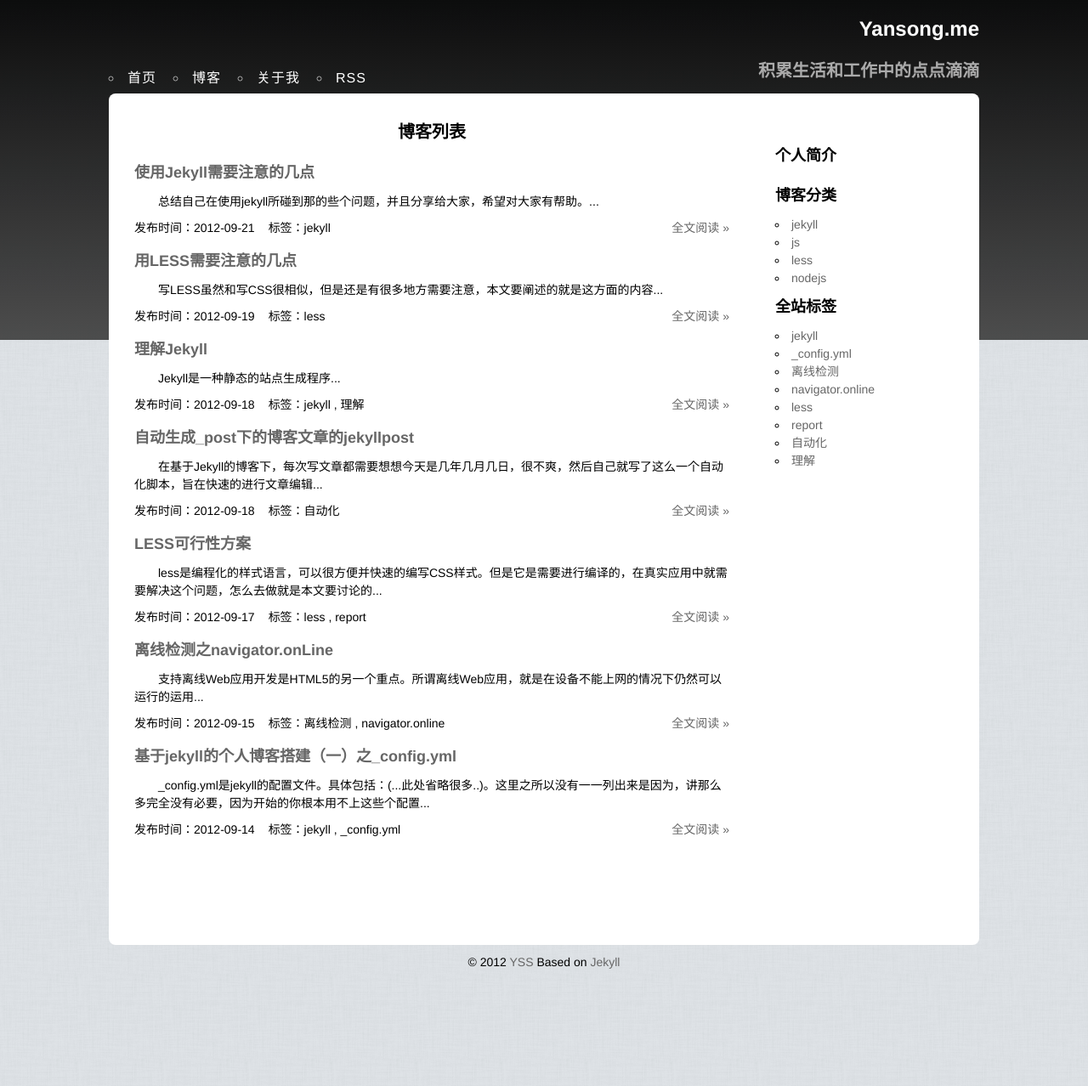
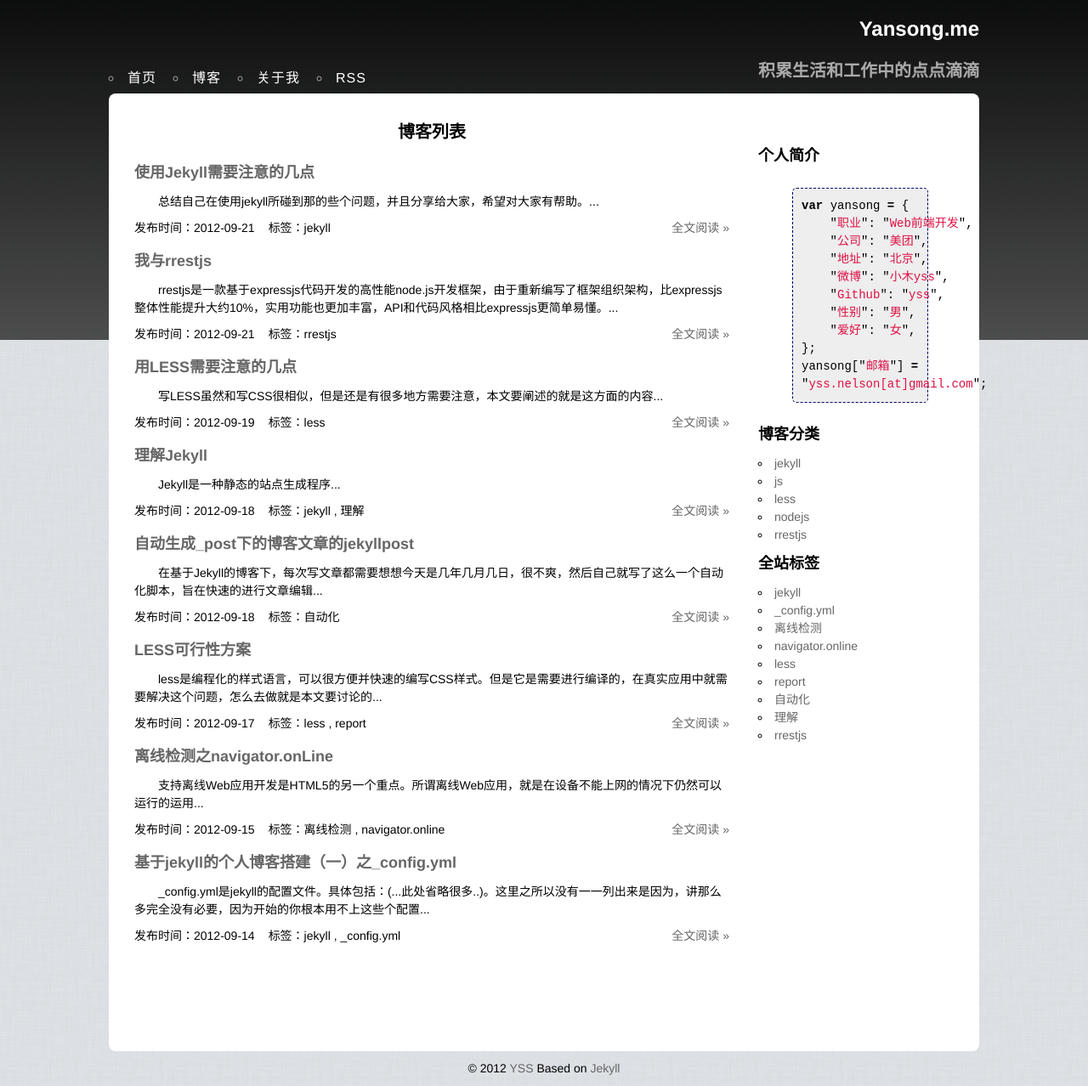
Before and after one commit to yss/yss.github.io, a Jekyll site: the page built from blog.html, in a window 1280 px wide. Shown: the whole page at 85% size. Built offline with Jekyll 4.4.1, drawn with Linux system fonts in a browser that asks for light colours; Markdown is read by kramdown in place of the engine named in the settings; before the commit the page ends 1153 px from its top, so only the background shows below that.

Commit message:
add rrest

```diff
--- a/_layouts/blog-list.html
+++ b/_layouts/blog-list.html
@@ -10,6 +10,19 @@ layout: default
         <section class="profile box">
             <h3>个人简介</h3>
             <div class="cont">
+{% highlight javascript %}
+var yansong = {
+    "职业": "Web前端开发",
+    "公司": "美团",
+    "地址": "北京",
+    "微博": "小木yss",
+    "Github": "yss",
+    "性别": "男",
+    "爱好": "女",
+};
+yansong["邮箱"] =
+"yss.nelson[at]gmail.com";
+{% endhighlight %}
             </div>
         </section>
         <section class="box">
--- a/_layouts/default.html
+++ b/_layouts/default.html
@@ -9,7 +9,7 @@
     <meta name="generator" content="Jekyll" />
     <meta name="jekyll" content="I am very sad for paginator only works in index.html file." />
     <link rel="shortcut icon" href="/favicon.ico" type="image/x-icon">
-    <link rel="stylesheet" href="/static/css/base.css?v=20120921" />
+    <link rel="stylesheet" href="/static/css/base.css?v=20120921a" />
     <link rel="alternate" type="application/atom+xml" title="Recent Entries" href="/atom.xml">
     <!--[if lt IE 9]><script src="http://html5shim.googlecode.com/svn/trunk/html5.js"></script><![endif]-->
 </head>
--- /dev/null
+++ b/_posts/2012-09-21-go-with-rrestjs.md
@@ -0,0 +1,50 @@
+---
+layout: blog
+title: 我与rrestjs
+tags: [rrestjs]
+categories: [rrestjs]
+summary: rrestjs是一款基于expressjs代码开发的高性能node.js开发框架，由于重新编写了框架组织架构，比expressjs整体性能提升大约10%，实用功能也更加丰富，API和代码风格相比expressjs更简单易懂。
+---
+### 开始
+rrestjs是我无意中确是有意接触到的一款类似却又不似express的nodejs开发框架。
+
+为什么这么说呢？
+
+因为我在使用express的时候，特别不爽，主要是路由这块，一堆一堆的配置，而且这个配置还是不可控的，怎么说呢。比如：app.get('/get/:id', function(){});假如用户访问的地址是：/get/test也将会跑到这块来处理。虽然在express 3.0版本增加了一个next方式，让这块处理可以转移到别的路由去处理，但是感觉还是不是很爽。然后开始琢磨是不是有更好的基于nodejs的框架呢。google了一下，然后就发现了rrestjs。
+
+之后就是看里面的例子，发现很不错，试用了一下也非常棒。里面的想法和实现，深深的震撼了我，因为那就是我要找的，而我找到了。
+
+然后毫不留情的说服身边的人，把之前基于express构建的变成基于rrestjs构建的。
+
+事情的开始就是这样子的了。
+
+### rrestjs路由
+然后，很有必要说说rrestjs的路由。
+
+rrestjs的路由在包裹在try{...}catch(e){}里的一段代码。非常短小，如下：
+{% highlight javascript %}
+try{
+    require('./controller/'+req.path[0])[req.path[1]](req, res);
+}
+catch(err){
+    restlog.info(req.path.join('/')+'; '+err);
+    res.r404();
+}
+{% endhighlight %}
+rrestjs在接收http请求时，对url进行了一次分解。比如：http://yansong.me/u/upload => req.path = ['u', 'upload'];
+然后去require('./controller/u')之后再去调用里面的upload方法。对应的u.js就应该是这样子的：
+{% highlight javascript %}
+// u.js
+exports.upload = function(req, res) {
+    // your code here
+};
+{% endhighlight %}
+而如果不存在./controller/u.js或者不存在upload方法时，就会报错，然后自动转向了catch的处理模块。
+
+如果你看过其他后端框架的处理模式，比如：PHP类的框架。你就很能明白这种思想理念所在了，以及它的便捷性了。
+### 后记
+说完rrestjs路由，我的主体思想大概就说完了。
+
+非常感谢与rrestjs的作者本人[snoopyxdy](http://snoopyxdy.blog.163.com/)沟通，中间碰到了很多的一些问题，得以很快解决和理解。
+
+之后打算写一个关于rrestjs路由的改进方案。。。
--- a/static/css/base.css
+++ b/static/css/base.css
@@ -60,7 +60,7 @@ filter: progid:DXImageTransform.Microsoft.gradient(startColorstr='#000000', endC
 #blog-list .item .desc { padding:10px 0; text-indent:2em; }
 #blog-list .item .read { float:right; }
 #blog-list .item .time { padding-right:16px; }
-#blog-list #sidebar { float:right; margin-right:-30px; padding:20px 0;  width:240px; }
+#blog-list #sidebar { float:right; margin-right:-10px; padding:20px 0;  width:240px; }
 #blog-list #sidebar h3 { padding:10px 0; }
 /* 博客页面 */
 #blog h3 { padding: 9px 0; }
```
Also changed, not shown: _posts/2012-09-21-the-improvement-of-the-router-of-rrestjs.md (added, +10 -0 lines), about.md (+1 -1 lines).
